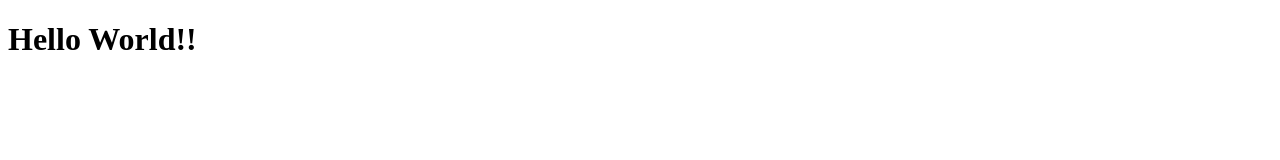
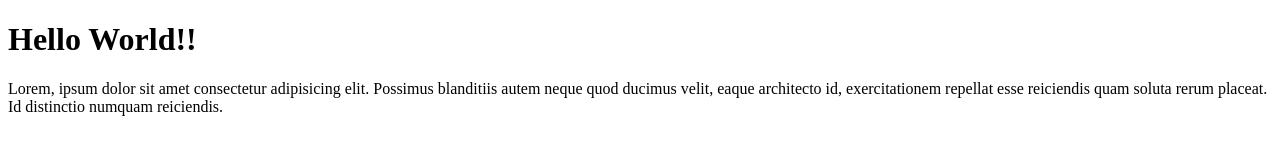
Before and after one commit to aldofavr/aldo-git-test, a plain HTML site: page index.html in a window 1280 px wide. Drawn offline with Linux system fonts and the light colour scheme.

Commit message:
Menambahkan paragraph

```diff
--- a/index.html
+++ b/index.html
@@ -7,5 +7,6 @@
 </head>
 <body>
   <h1>Hello World!!</h1>
+  <p>Lorem, ipsum dolor sit amet consectetur adipisicing elit. Possimus blanditiis autem neque quod ducimus velit, eaque architecto id, exercitationem repellat esse reiciendis quam soluta rerum placeat. Id distinctio numquam reiciendis.</p>
 </body>
 </html>
```
